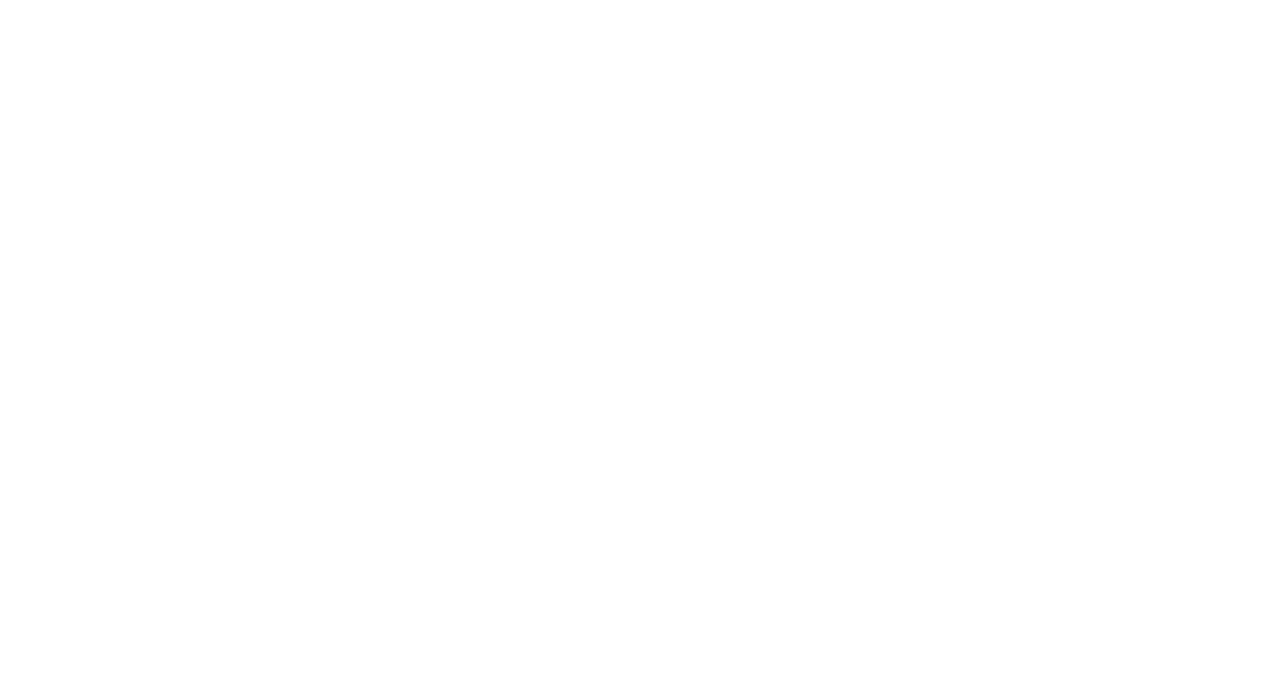
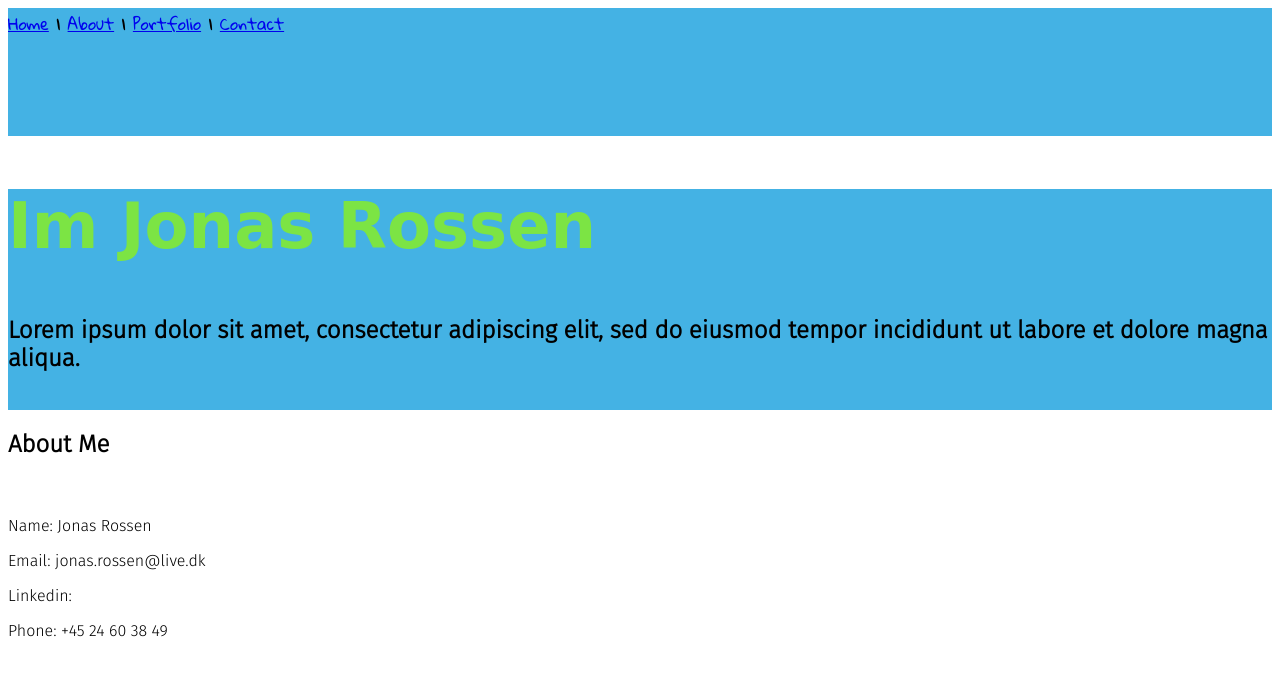
Before and after one commit to jona7906/portfolio_site, a plain HTML site: page index.html in a window 1280 px wide. Drawn offline with Linux system fonts and the light colour scheme; a web font is replaced by a local one.

Commit message:
headlines for content

```diff
--- a/index.html
+++ b/index.html
@@ -8,6 +8,37 @@
     <link rel="stylesheet" href="portfolie_site.css">
 </head>
 <body>
+<header>
+    <nav>
+        <a href="index.html">Home</a> |
+        <a href="#about">About</a> |
+        <a href="/portfolie.html">Portfolio</a> |
+        <a href="#contact">Contact</a>
+    </nav>
+</header>
+
+    <section id="landing_page">
+        <h1>Im Jonas Rossen</h1>
+        <h2>Lorem ipsum dolor sit amet, consectetur adipiscing elit,
+            sed do eiusmod tempor incididunt ut labore et dolore magna aliqua.</h2>
+        <img src="" alt="">
+    </section>
+
+    <section id="about"> <h2>About Me</h2>
+        <img src="" alt="">
+        <h2></h2>
+        <p></p>
+    </section>
+
+
+    <section id="contact">
+        <p>Name: Jonas Rossen</p>
+        <p>Email: jonas.rossen@live.dk</p>
+        <p>Linkedin:</p>
+        <p>Phone: +45 24 60 38 49</p>
+    </section>
+
+
    <script src="portfolie_site.js"></script>
 </body>
 </html>
--- a/portfolie_site.css
+++ b/portfolie_site.css
@@ -0,0 +1,41 @@
+@import url('https://fonts.googleapis.com/css2?family=Fira+Sans:wght@300&family=Gloria+Hallelujah&family=Rampart+One&display=swap');
+
+#landing_page{
+    background-color:rgb(68, 178, 228);
+}
+
+header {
+    display: block;
+    height: 10vw;
+    background-color: green;
+    width: 100%;
+
+}
+nav {
+    font-family: 'Gloria Hallelujah', cursive;
+    background-color:rgb(68, 178, 228);
+    display: block;
+    height: 10vw;
+    width: 100%;
+
+}
+
+nav a{
+    top: 0;
+    bottom: 0;
+}
+
+h1 {
+    font-family: 'Rampart One', cursive;
+    font-size: 5vw;
+    color: rgb(124, 228, 68)
+}
+
+h2 {
+    font-family: 'Fira Sans', sans-serif;
+}
+
+p {
+    font-family: 'Fira Sans', sans-serif;
+
+}
```
Also changed, not shown: portfolie.html (added, +43 -0 lines).
